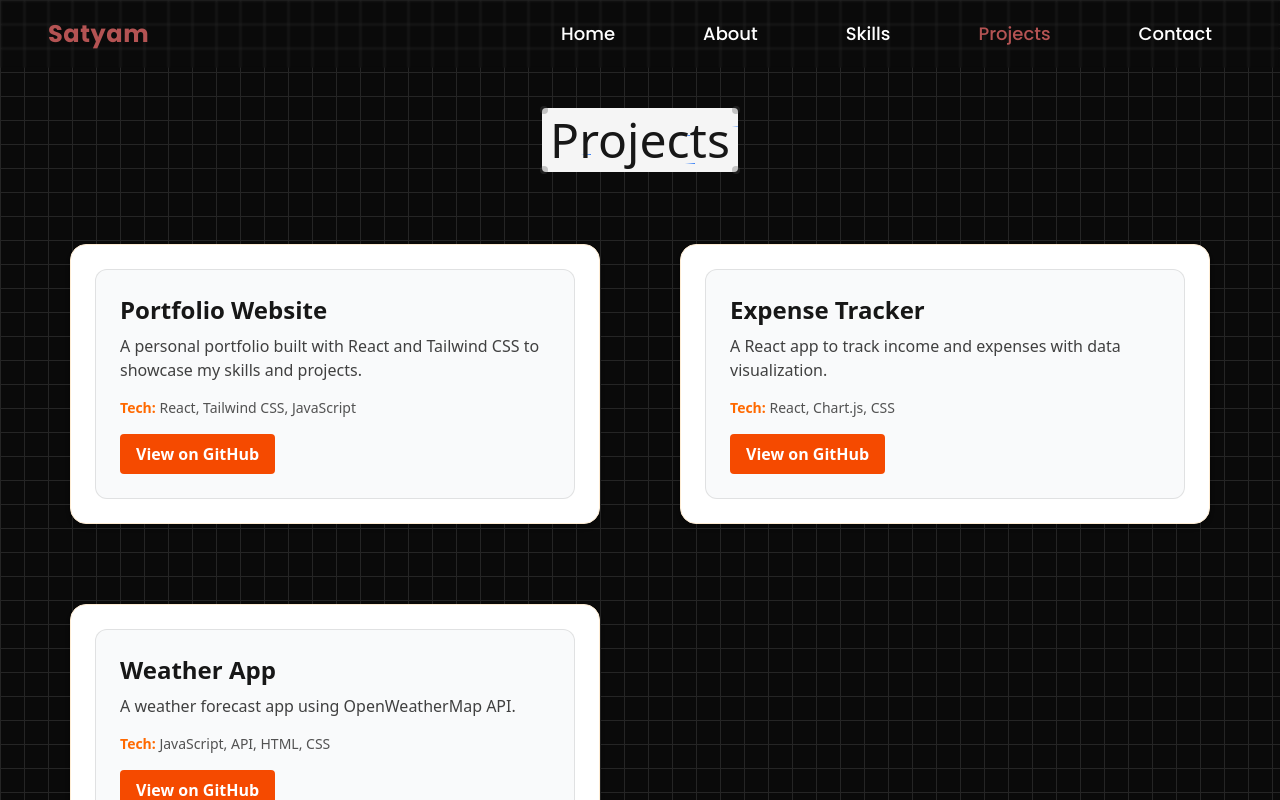
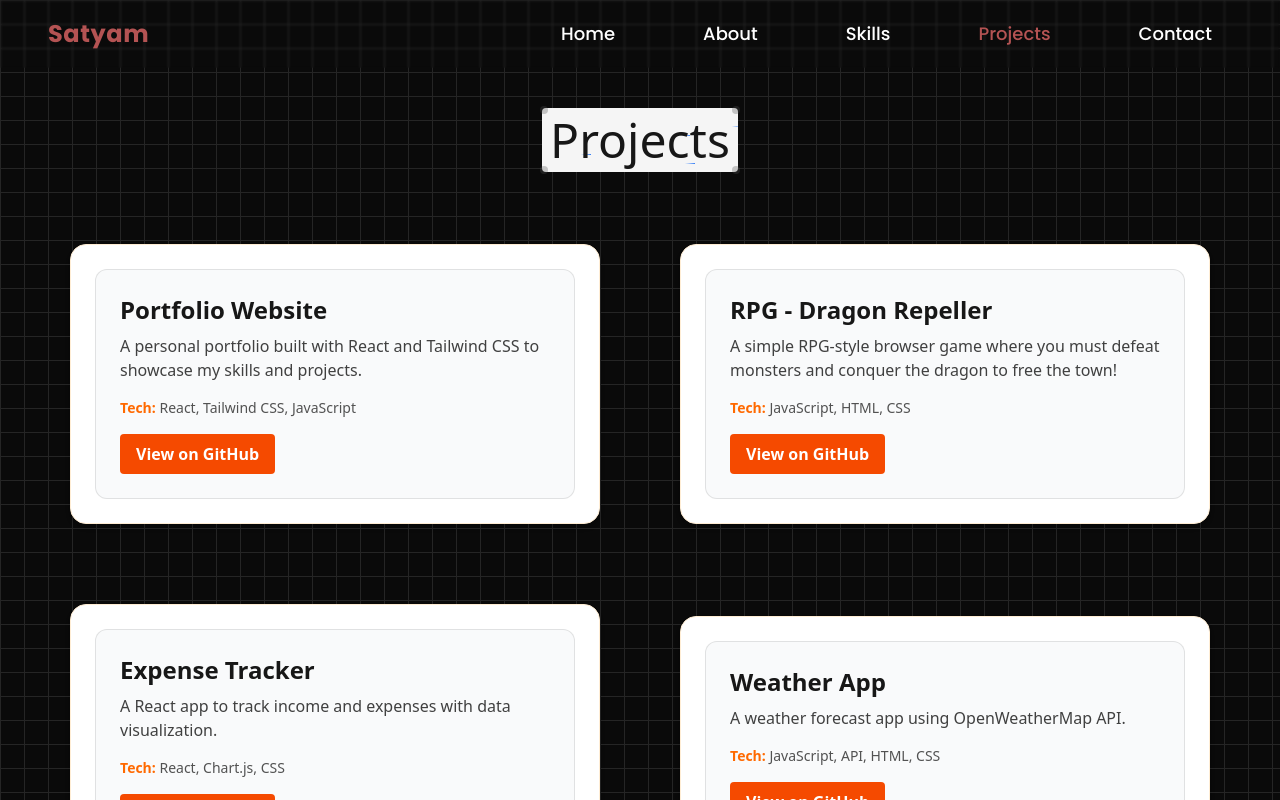
Before and after one commit to Satyam-Jhinkwan/my-portfolio, a React (Vite) app: page /projects in a window 1280 px wide. Shown: the top 800 px of the page. Built offline with nearby package versions, Linux system fonts and the light colour scheme.

Commit message:
Add project in projects file

```diff
--- a/src/data/projects.js
+++ b/src/data/projects.js
@@ -9,6 +9,14 @@ const projects = [
   },
   {
     id: 2,
+    title: "RPG - Dragon Repeller",
+    description:
+      "A simple RPG-style browser game where you must defeat monsters and conquer the dragon to free the town!",
+    tech: ["JavaScript", "HTML", "CSS"],
+    link: "https://github.com/Satyam-Jhinkwan/RPG---Dragon-Repeller",
+  },
+  {
+    id: 3,
     title: "Expense Tracker",
     description:
       "A React app to track income and expenses with data visualization.",
@@ -16,7 +24,7 @@ const projects = [
     link: "https://github.com/Satyam-Jhinkwan/Expense-Tracker",
   },
   {
-    id: 3,
+    id: 4,
     title: "Weather App",
     description: "A weather forecast app using OpenWeatherMap API.",
     tech: ["JavaScript", "API", "HTML", "CSS"],
```
